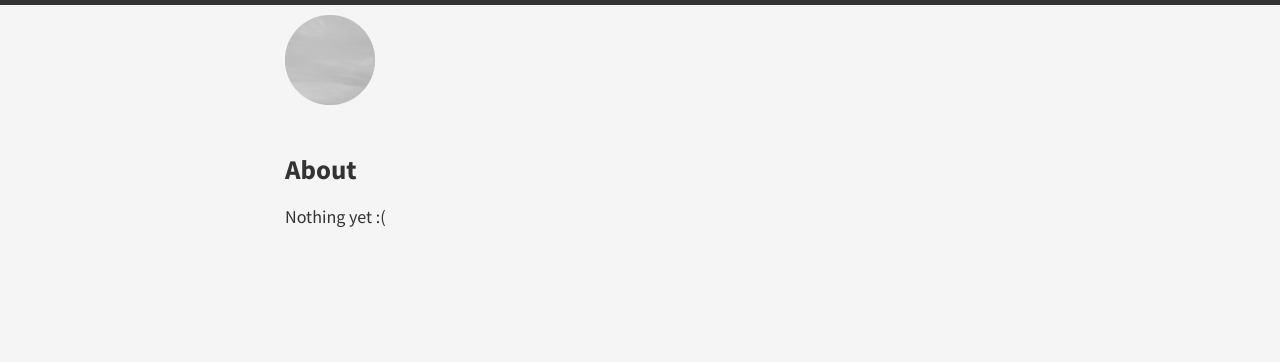
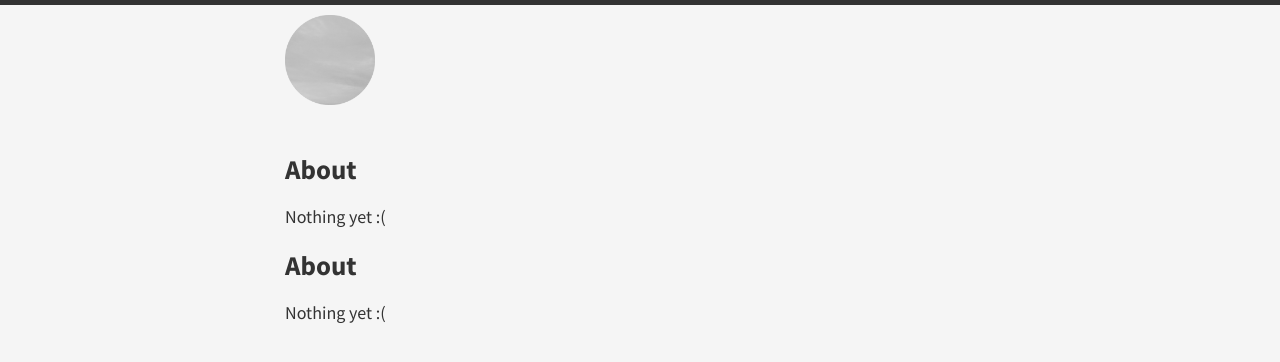
Before and after one commit to junhg521/junhg521.github.io, a Jekyll site: the page built from about/index.md, in a window 1280 px wide. Shown: the top 362 px of the page. Built offline with Jekyll 4.4.1, drawn with Linux system fonts in a browser that asks for light colours.

Commit message:
add theme

```diff
--- a/_layouts/page.html
+++ b/_layouts/page.html
@@ -6,4 +6,7 @@ layout: default
   <h2>{{ page.title }}</h2>
 
   {{ content }}
+  <h2>{{ page.title }}</h2>
+
+  {{ content }}
 </article>
```
